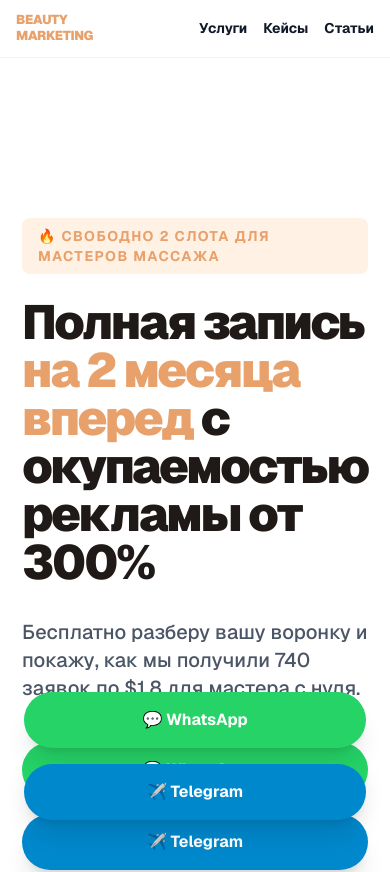
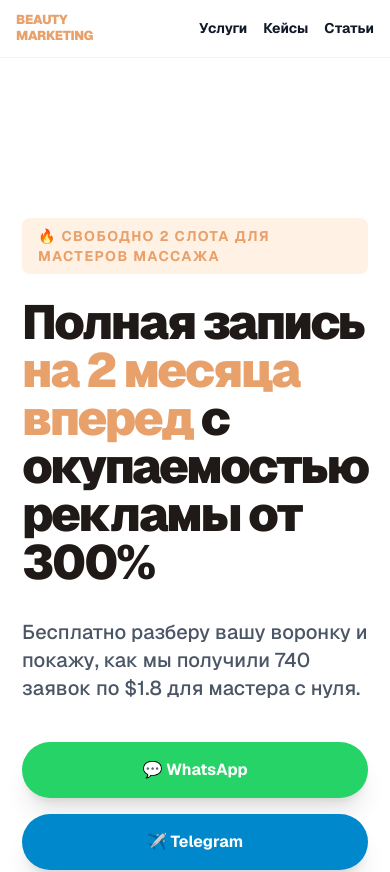
Before and after one commit to tatnova/my-website-rus, a Next.js app in the folder site/: page /massage in a window 390 px wide. Shown: the top 872 px of the page. Built offline with nearby package versions, Linux system fonts and the light colour scheme.

Commit message:
remove sticky mobile buttons

```diff
--- a/site/src/app/massage/page.tsx
+++ b/site/src/app/massage/page.tsx
@@ -176,10 +176,7 @@ export default function MassagePage() {
         </div>
       </section>
 
-      {/* STICKY КНОПКИ ДЛЯ МОБИЛЬНЫХ */}
-      <div className="fixed bottom-6 left-0 w-full z-50 px-6 md:hidden flex flex-col gap-2">
-        <DualContactButtons />
-      </div>
+
 
 
     </main>
```
